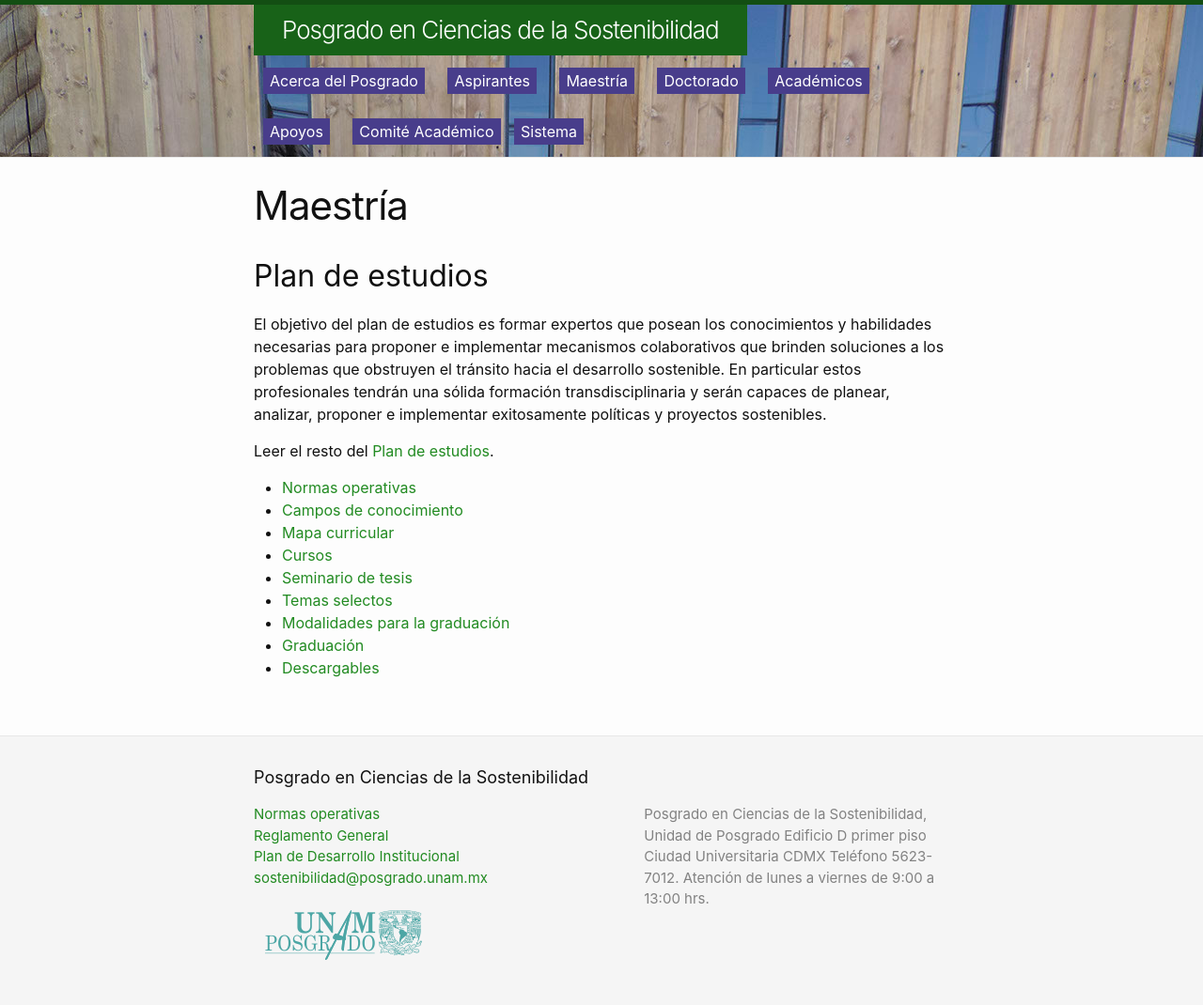
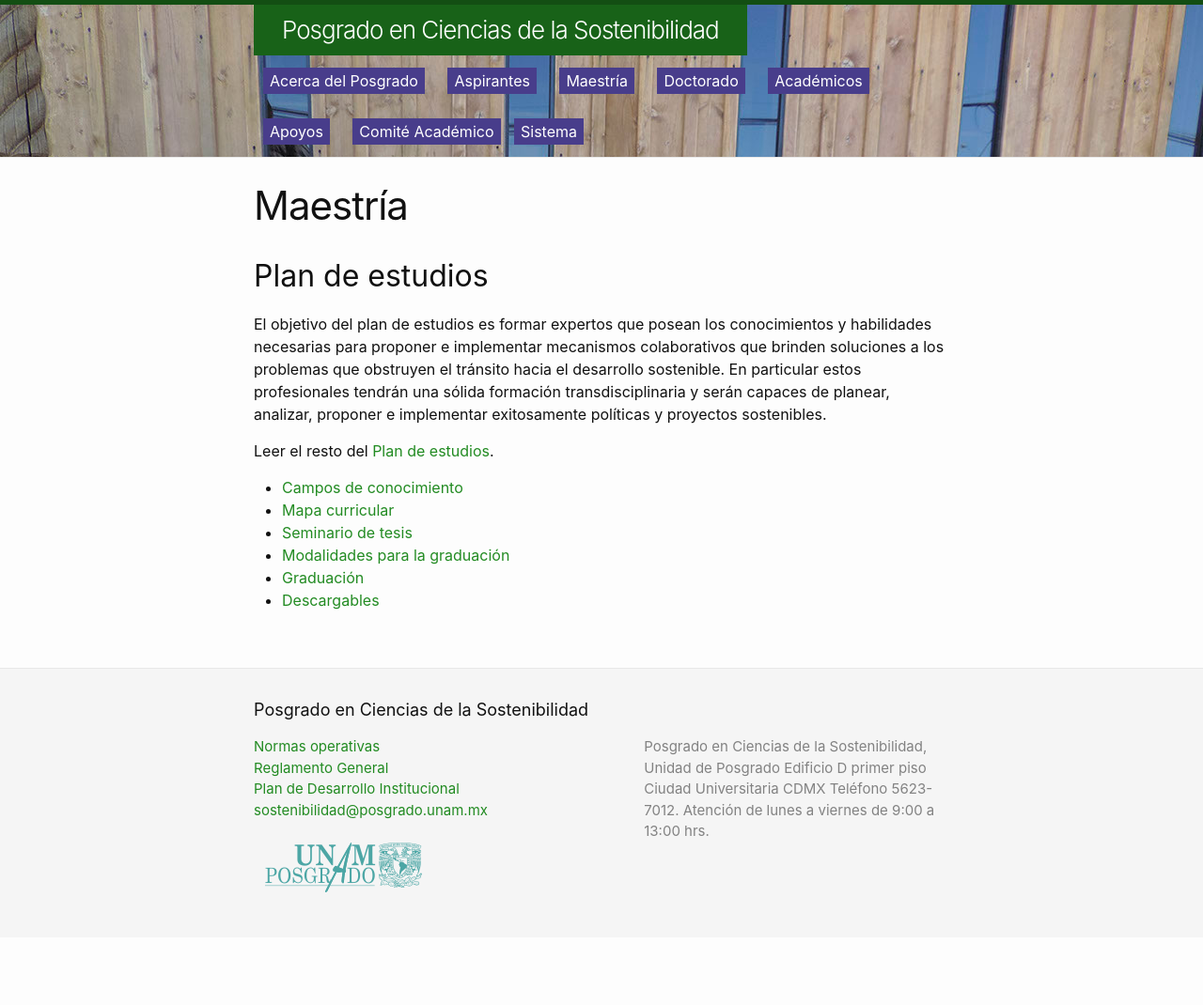
Before and after one commit to pcs-unam/pcs-unam.github.io, a Jekyll site: the page built from 02_maestria.md, in a window 1280 px wide. Shown: the whole page at 94% size. Built offline with Jekyll 4.4.1, drawn with Linux system fonts in a browser that asks for light colours; after the commit the page ends 998 px from its top, so only the background shows below that.

Commit message:
diagrama de flujo de graduacion, parcial

```diff
--- a/02_maestria.md
+++ b/02_maestria.md
@@ -16,12 +16,9 @@
 
 Leer el resto del [Plan de estudios](/assets/docs/plan-maestria.pdf).
 
- - [Normas operativas](/maestria/normas)
  - [Campos de conocimiento](/maestria/campos)
  - [Mapa curricular](/maestria/mapa)
- - [Cursos](/maestria/cursos)
  - [Seminario de tesis](/maestria/seminario_tesis)
- - [Temas selectos](/maestria/temas_selectos)
  - [Modalidades para la graduación](/maestria/modalidades_graduacion)
  - [Graduación](/maestria/graduacion)
  - [Descargables](/maestria/descargables)
```
Also changed, not shown: maestria/graduacion.md (+3 -0 lines), assets/graduacion.svg (added).
